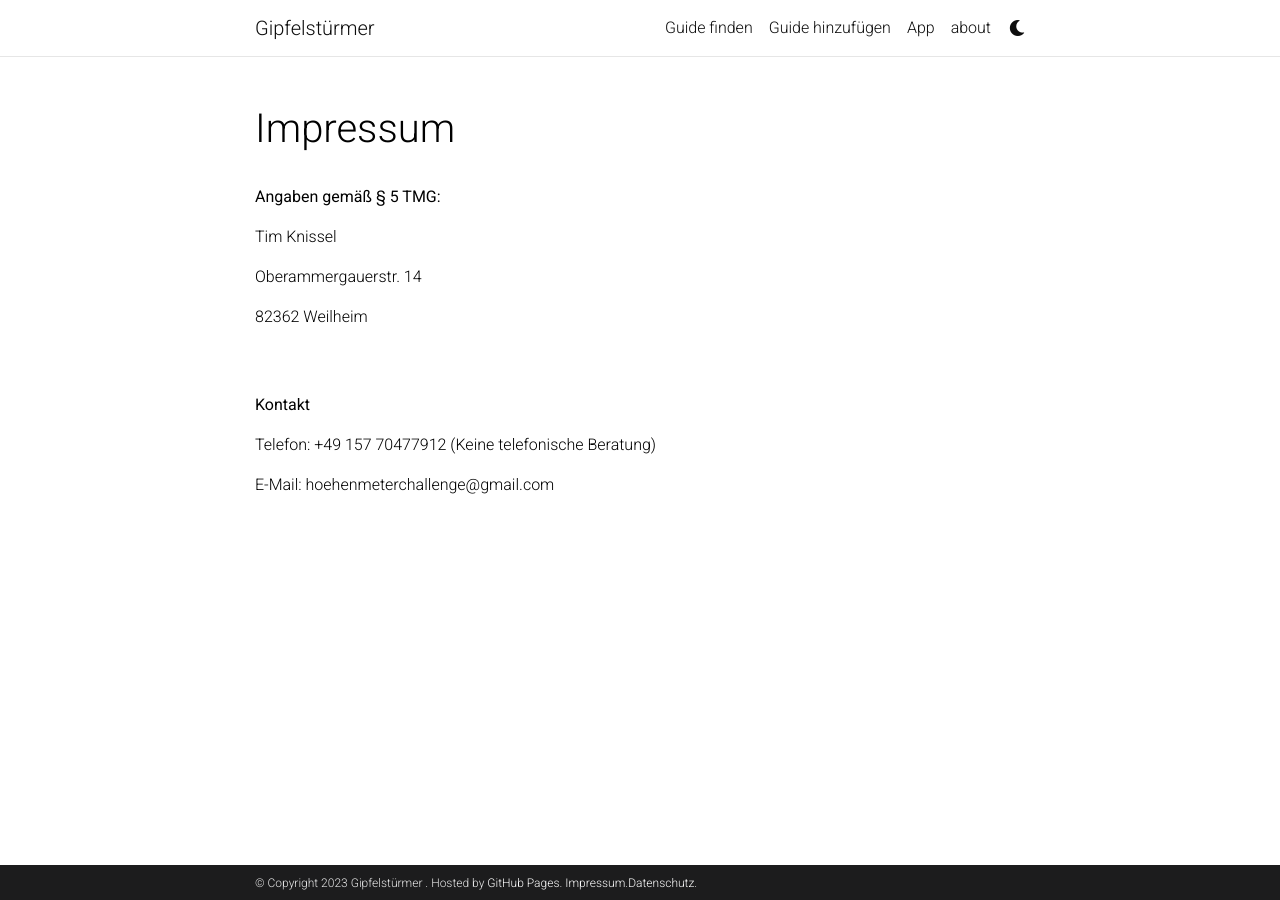
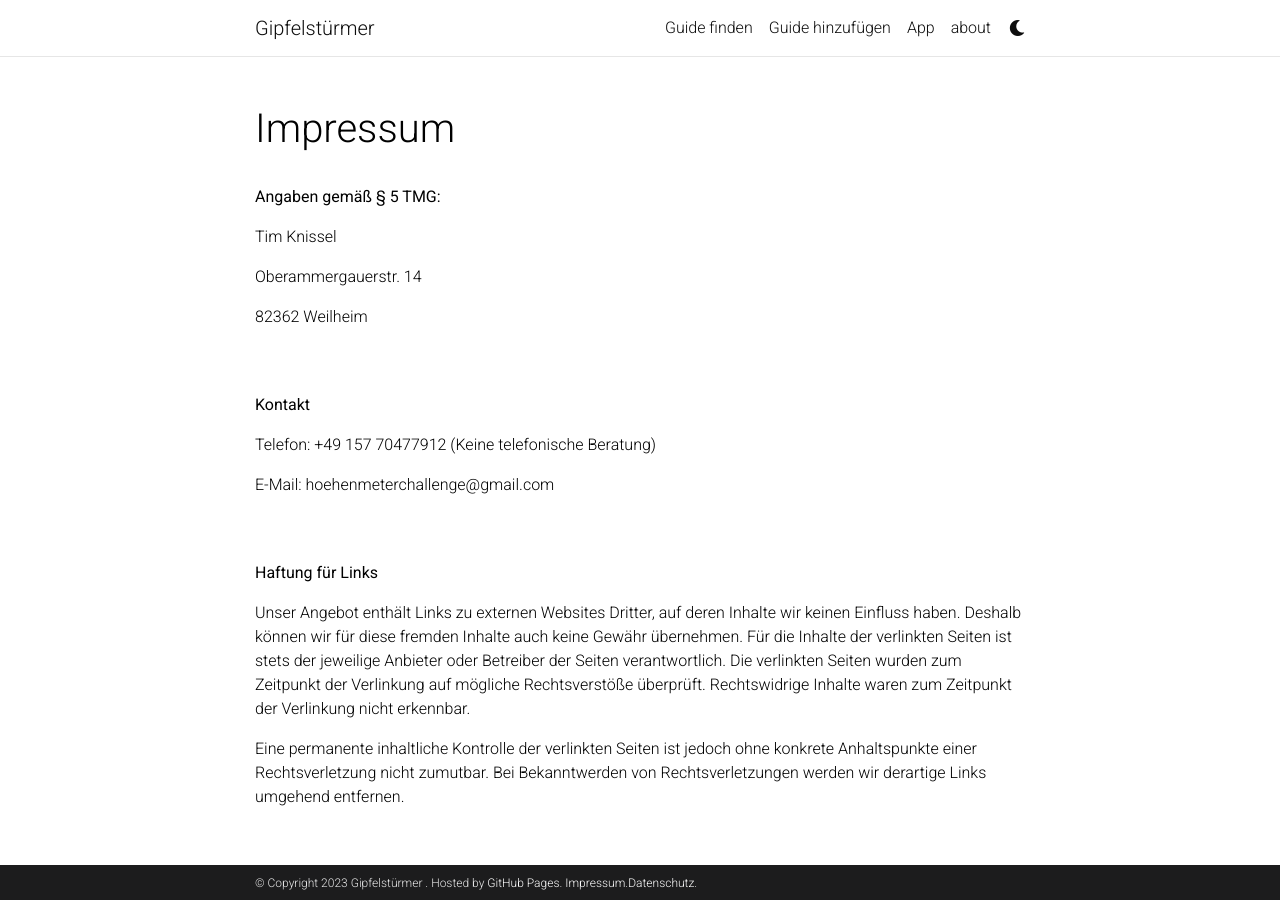
Before and after one commit to gipfelsturmer/gipfelsturmer.github.io, a Jekyll site: the page built from _pages/impressum.md, in a window 1280 px wide. Built offline with Jekyll 4.4.1, drawn with Linux system fonts in a browser that asks for light colours; comment, search, counter and statistics services are not loaded; a style sheet for code colours, icons or effects is not loaded.

Commit message:
impressum

```diff
--- a/_pages/impressum.md
+++ b/_pages/impressum.md
@@ -21,5 +21,12 @@ horizontal: false
     <p><b>Kontakt</b></p>
     <p>Telefon: +49 157 70477912 (Keine telefonische Beratung)</p>
     <p>E-Mail: hoehenmeterchallenge@gmail.com</p>
+    <br>
+    <br>
+    <p><b>Haftung für Links</b></p>
+    <p>Unser Angebot enthält Links zu externen Websites Dritter, auf deren Inhalte wir keinen Einfluss haben. Deshalb können wir für diese fremden Inhalte auch keine Gewähr übernehmen. Für die Inhalte der verlinkten Seiten ist stets der jeweilige Anbieter oder Betreiber der Seiten verantwortlich. Die verlinkten Seiten wurden zum Zeitpunkt der Verlinkung auf mögliche Rechtsverstöße überprüft. Rechtswidrige Inhalte waren zum Zeitpunkt der Verlinkung nicht erkennbar.</p>
+    <p>
+    Eine permanente inhaltliche Kontrolle der verlinkten Seiten ist jedoch ohne konkrete Anhaltspunkte einer Rechtsverletzung nicht zumutbar. Bei Bekanntwerden von Rechtsverletzungen werden wir derartige Links umgehend entfernen.
+    </p>
 </body>
 </html>
```
